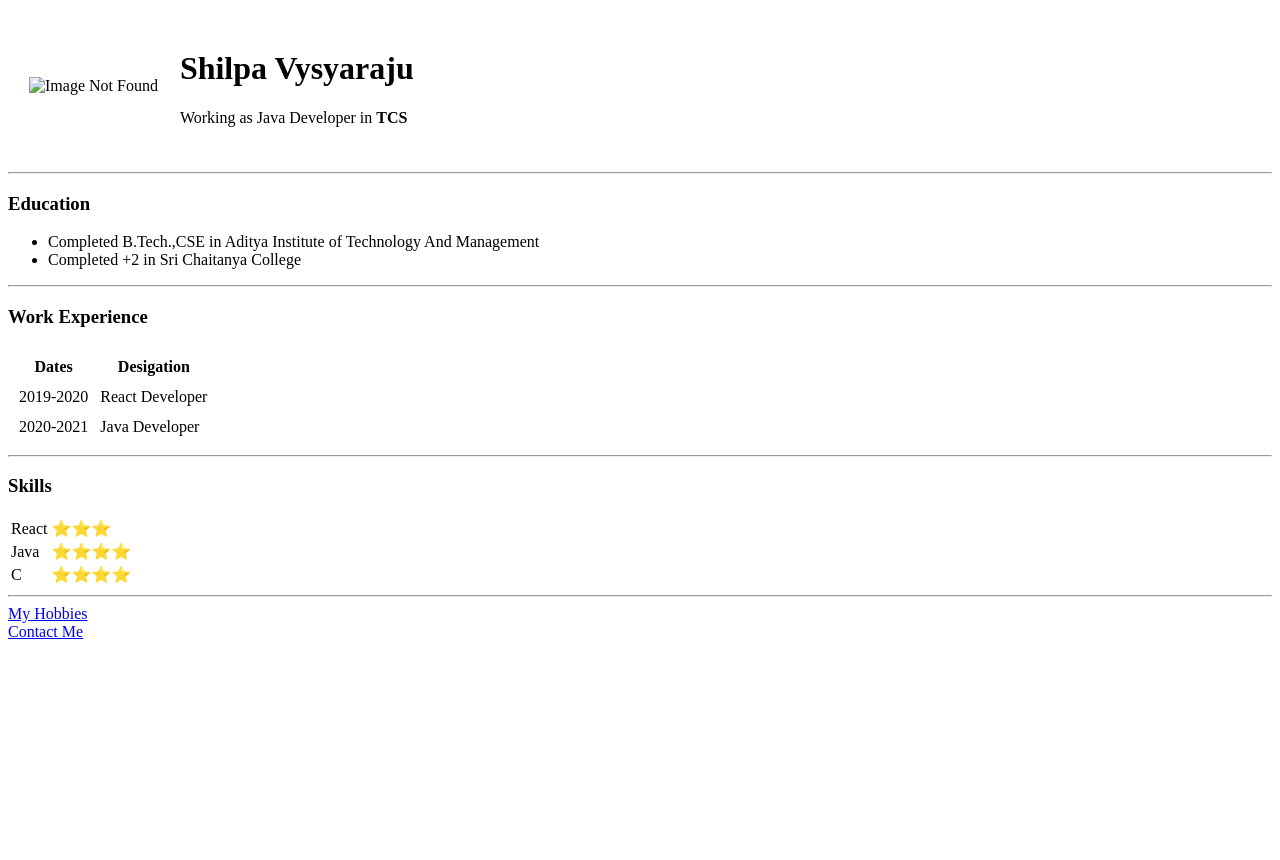
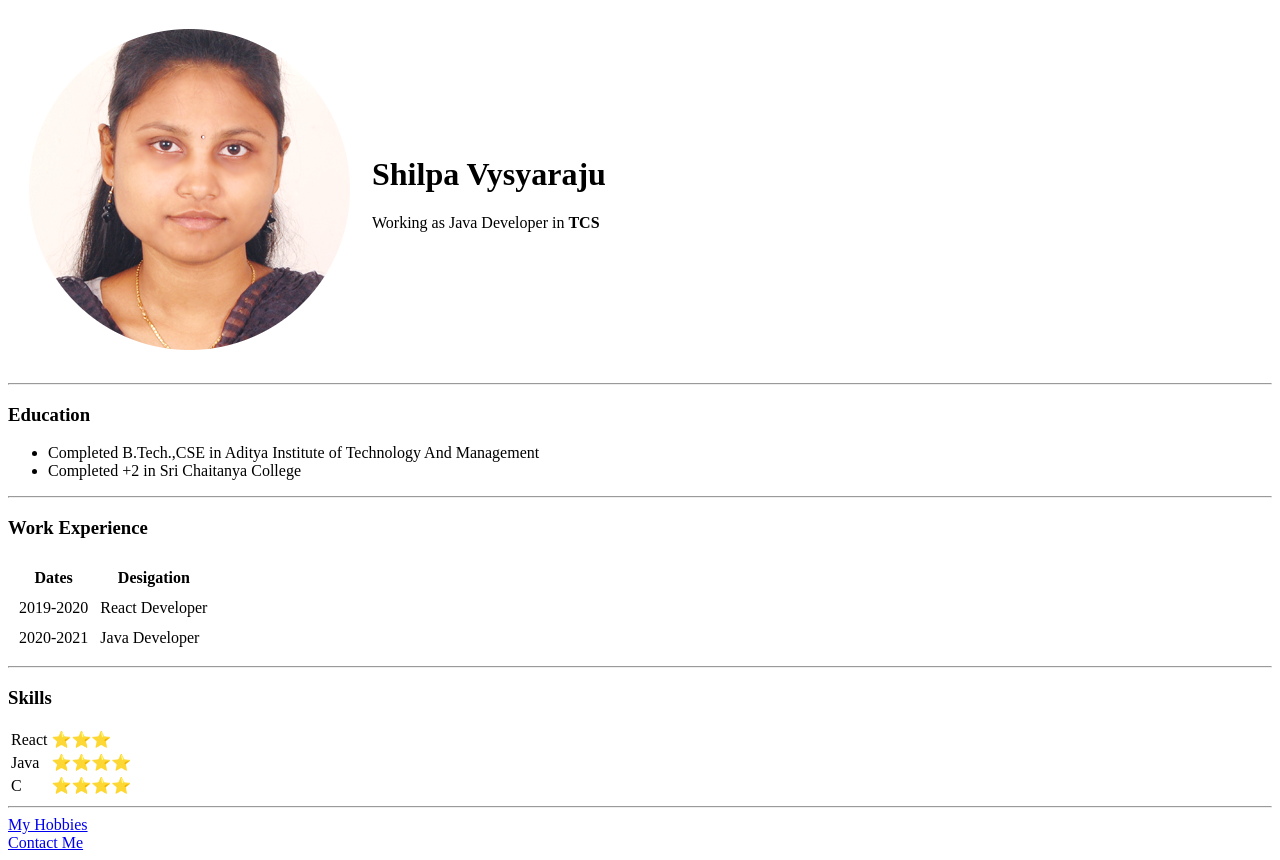
Before and after one commit to ShilpaVysyaraju/CV, a plain HTML site: page index.html in a window 1280 px wide. Before the commit the page ends 800 px from the top, so only its background shows below. Drawn offline with Linux system fonts and the light colour scheme.

Commit message:
updated Image

```diff
--- a/index.html
+++ b/index.html
@@ -8,7 +8,7 @@
     <table cellspacing="20">
       <tr>
         <td>
-        <img src="Images\photo-modified.png" alt="Image Not Found">
+        <img src="photo-modified.png" alt="Image Not Found">
         </td>
         <td>
           <h1>Shilpa Vysyaraju</h1>
```
